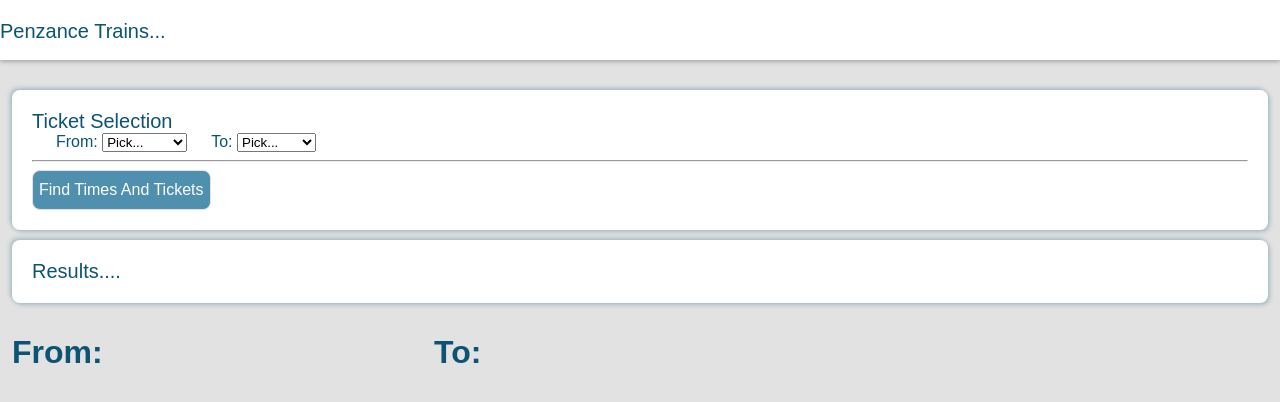
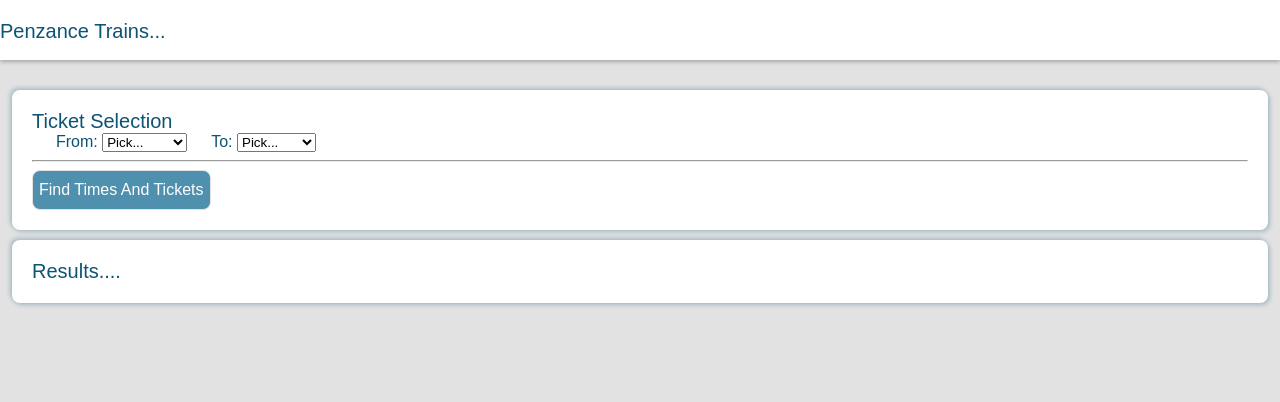
Before and after one commit to lewispoe/altc_example, a React (Create React App) app: page / in a window 1280 px wide. Shown: the top 402 px of the page. Built offline with nearby package versions, Linux system fonts and the light colour scheme.

Commit message:
remove h1 headers from page

```diff
--- a/src/MainPage.js
+++ b/src/MainPage.js
@@ -36,8 +36,6 @@ const MainPage = () => {
     return (
 
         <div className="main grid-top-container">
-            <h1>From: {from_station_id}</h1>
-            <h1>To: {to_station_id}</h1>
             <section className="search">
                 <h3>Ticket Selection</h3>
                 <div className="inputs">
```
